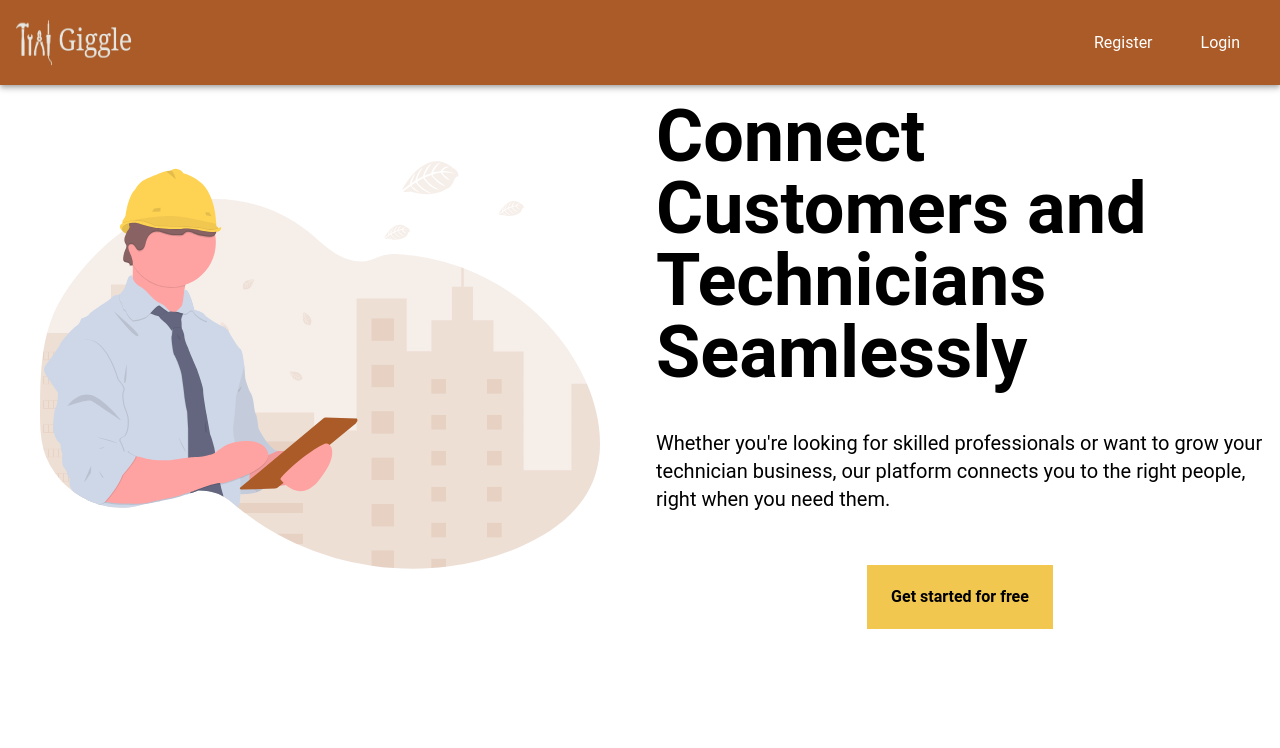
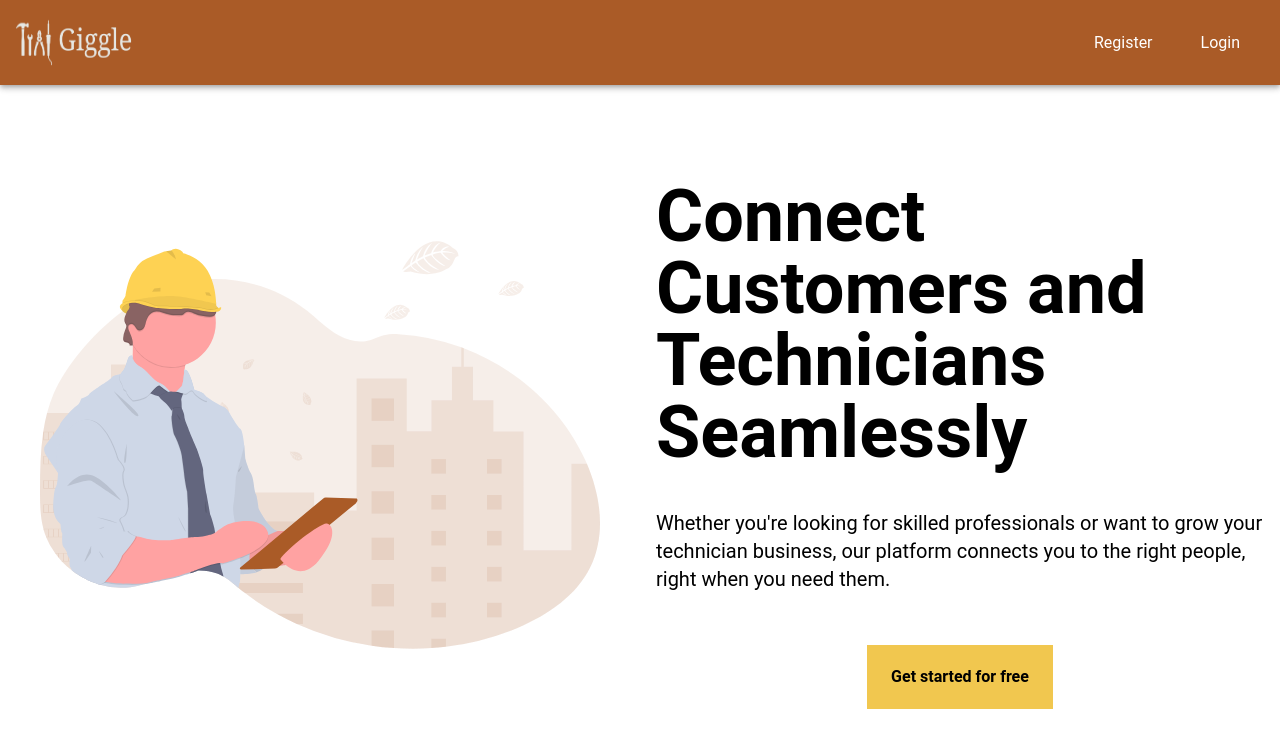
Before and after one commit to kafeelkazeem/giggle_fe, a React (Create React App) app: page / in a window 1280 px wide. Shown: the top 748 px of the page. Built offline with nearby package versions, Linux system fonts and the light colour scheme.

Commit message:
new changes

```diff
--- a/src/components/appBar/appBar2.jsx
+++ b/src/components/appBar/appBar2.jsx
@@ -29,7 +29,7 @@ const AppBar2 = () => {
 
   return (
     <div>
-      <AppBar position="sticky" sx={{ backgroundColor: darkBrown }}>
+      <AppBar position="fixed" sx={{ backgroundColor: darkBrown }}>
         <Toolbar>
           {/* Menu Button for Mobile */}
           <IconButton edge="start" color="inherit" aria-label="menu" onClick={toggleDrawer(true)}>
--- a/src/pages/home.jsx
+++ b/src/pages/home.jsx
@@ -165,7 +165,7 @@ const Home = () => {
   return (
     <div className="w-full h-fit pb-4">
       <AppBar2 />
-      <div className="p-4 lg:w-[80%] w-full my-0 mx-auto h-fit">
+      <div className="p-4 lg:w-[80%] w-full my-0 mx-auto h-fit mt-20">
         <div className="shadow rounded p-1">
           <div className="w-full h-full flex flex-col lg:flex-row lg:items-center items-start p-4 gap-5">
             <div className="relative flex justify-center items-center md:justify-start">
--- a/src/pages/landingPage.jsx
+++ b/src/pages/landingPage.jsx
@@ -7,7 +7,7 @@ const LandingPage = () => {
   return (
     <div>
       <ApBar />
-      <div className='w-full h-fit flex flex-col lg:flex-row'>
+      <div className='w-full h-fit flex flex-col lg:flex-row mt-20'>
         <div className='basis-1/2 w-50 h-50 p-10'>
             <LandingImg />
         </div>
--- a/src/pages/reviews.jsx
+++ b/src/pages/reviews.jsx
@@ -11,7 +11,7 @@ const Reviews = () => {
   return (
     <div>
         <AppBar2 />
-        <div className='p-4'>
+        <div className='p-4 mt-20'>
             <p className='text-2xl tracking-wider font-bold'>Reviews</p>
         </div>
     </div>
```
